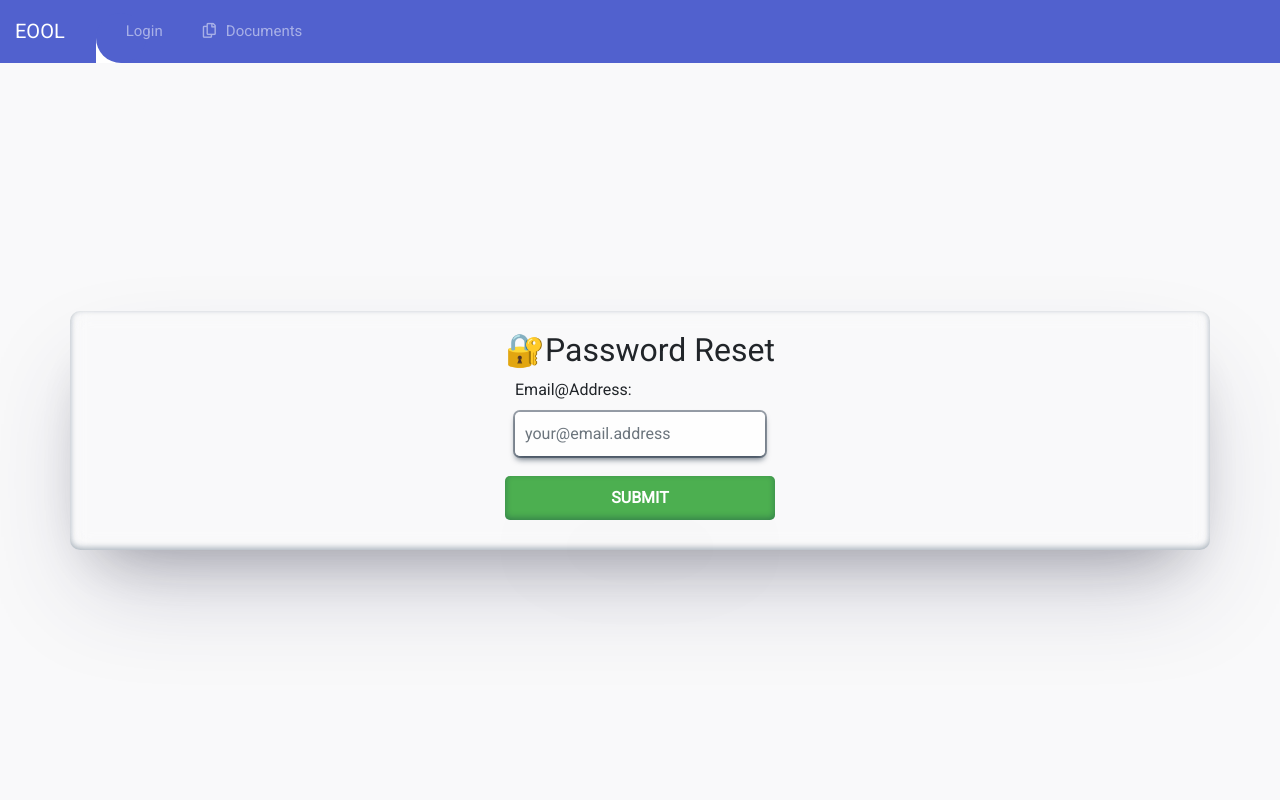
After one commit to DevMaurya26/Supervisor_Allocation_System, a Django app: page /auth/reset_password in a window 1280 px wide. The commit adds this page. Run offline with Django 5.2, Linux system fonts and the light colour scheme; some libraries are stand-ins or nearby versions.

Commit message:
Password reset Feature

```diff
--- a/supervisor/auth_app/templates/auth/Dashboard.html
+++ b/supervisor/auth_app/templates/auth/Dashboard.html
@@ -40,6 +40,7 @@
                                         <h6 class="text-muted f-w-400">{{user.email}}</h6>
                                     </div>
 
+
                                 </div>
                                 <h6 class="m-b-20 m-t-40 p-b-5 b-b-default f-w-600">Institute Info.</h6>
                                 <div class="row">
@@ -48,6 +49,7 @@
                                         <h6 class="text-muted f-w-400">{{user.last_name}}</h6>
                                     </div>
                                 </div>
+
                                 <ul class="social-link list-unstyled m-t-40 m-b-10">
                                     <li><a href="#!" data-toggle="tooltip" data-placement="bottom" title=""
                                             data-original-title="facebook" data-abc="true"><i
@@ -62,6 +64,9 @@
                                                 class="mdi mdi-instagram feather icon-instagram instagram"
                                                 aria-hidden="true"></i></a></li>
                                 </ul>
+                                <div class="col-sm-6">
+                                    <a href="{% url 'reset_password' %}">👉reset-password</a>
+                                </div>
                             </div>
                         </div>
                     </div>
--- a/supervisor/auth_app/templates/auth/LoginForm.html
+++ b/supervisor/auth_app/templates/auth/LoginForm.html
@@ -25,7 +25,7 @@
                 {% csrf_token %}
                 <!-- {{form.as_p}} -->
                 <div class="form-group">
-                    <label for="{{form.username.id_for_label}}">Username:</label>
+                    <label for="{{form.username.id_for_label}}">Email@Address:</label>
                     <input type="text" name="{{form.username.name}}" class="form-control"
                         value="{{form.username.value}}">
                     <span class="text-danger">{{form.username.errors}}</span>
--- /dev/null
+++ b/supervisor/auth_app/templates/auth/PassRestForm.html
@@ -0,0 +1,23 @@
+{% extends 'main/base.html' %}
+{% block content%}
+
+<div class="signup">
+
+    <div class="container" style="display: flex;justify-content:center;align-items: center;">
+
+        <form method="POST">
+            <h2>🔐Password Reset</h2>
+
+            {% csrf_token %}
+            <div class="form-group">
+                <label for="{{form.email.id_for_label}}">Email@Address:</label>
+                <input type="text" name="{{form.email.name}}" class="form-control" placeholder="your@email.address">
+                <span class="text-danger">{{form.email.errors}}</span>
+            </div>
+            <input type="submit" value="SUBMIT">
+
+        </form>
+    </div>
+</div>
+
+{% endblock%}
--- a/supervisor/auth_app/urls.py
+++ b/supervisor/auth_app/urls.py
@@ -1,8 +1,23 @@
 from django.urls import path
 from . import views
+#password reset option..!
+from django.contrib.auth import views as auth_views
+
+
 urlpatterns =[
     path('register',views.register_view,name='register'),
     path('login',views.login_view,name='login'),
     path('logout',views.logout_view,name='logout'),
     path('dashboard',views.dashboard_view,name='dashboard'),
+    # 1. Submit password reset Form..
+    path('reset_password',
+         auth_views.PasswordResetView.as_view(template_name='auth/PassRestForm.html'),
+         name='reset_password'),
+    # 2. Email sent Successful msg..!
+    path('reset_password_sent',auth_views.PasswordResetDoneView.as_view(),name='password_reset_done'),
+    #
+    path('reset/<uidb64>/<token>',auth_views.PasswordResetConfirmView.as_view(),name='password_reset_confrim'),
+    # password successfuly changed msg.!
+    path('reset_password_complete',auth_views.PasswordResetCompleteView.as_view(),name='password_reset_complete'),
+
 ]
--- a/supervisor/main/static/main/style/create.css
+++ b/supervisor/main/static/main/style/create.css
@@ -1,6 +1,7 @@
 #Forms{
     display: flex;
     justify-content: space-around;
+
 }
 
 .disabled_rule
```
Also changed, not shown: supervisor/supervisor/settings.py (+23 -10 lines), 1 other file.
